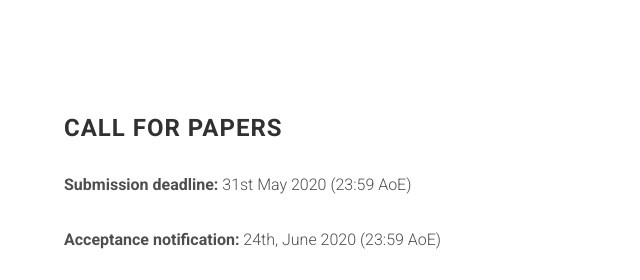
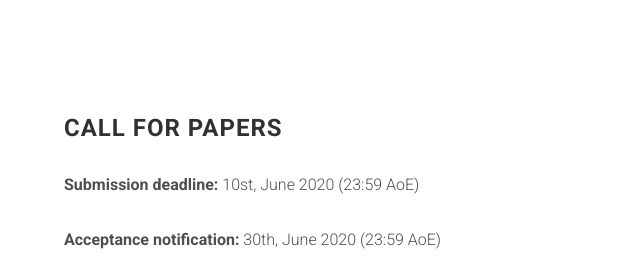
Before and after one commit to LogicalReasoningGNN/LogicalReasoningGNN.github.io, a website: page index.html in a window 1280 px wide. Shown: the part 3412-3692 px from the top of the page, 6-646 px from the left. Drawn offline with Linux system fonts and the light colour scheme; files whose address does not match are found by name.

Commit message:
Update index.html

```diff
--- a/index.html
+++ b/index.html
@@ -228,9 +228,9 @@
             <div class="row">
                 <div class="col-md-12">
                     <h3 class="section-title">Call for Papers</h3>
-                    <p><b>Submission deadline:</b> 31st May 2020 (23:59 AoE)</p>
+                    <p><b>Submission deadline:</b> 10st, June 2020 (23:59 AoE)</p>
 
-                    <p><b>Acceptance notification:</b> 24th, June 2020 (23:59 AoE)</p>
+                    <p><b>Acceptance notification:</b> 30th, June 2020 (23:59 AoE)</p>
 
                     <p><b>Workshop Date:</b> 17th or 18th July</p>
 
```
